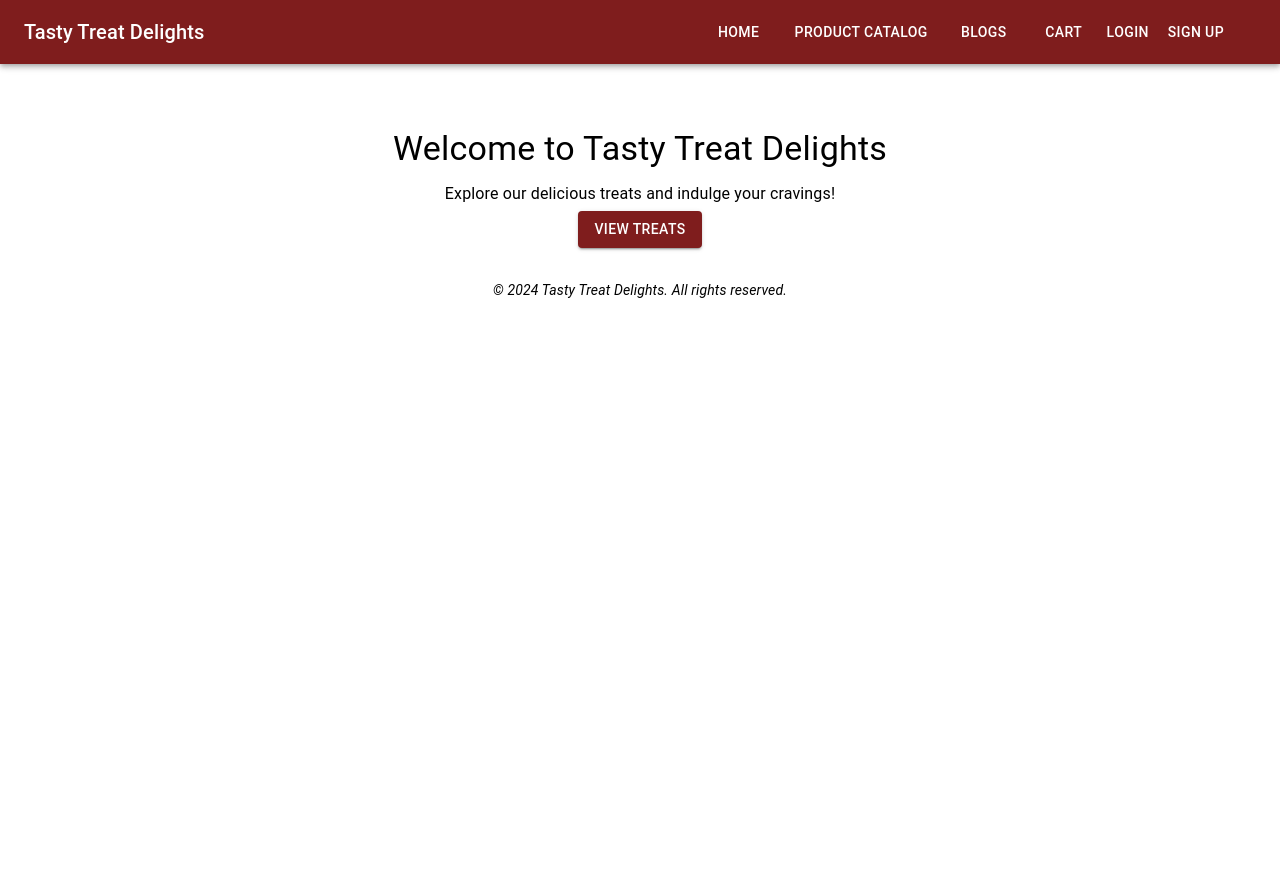
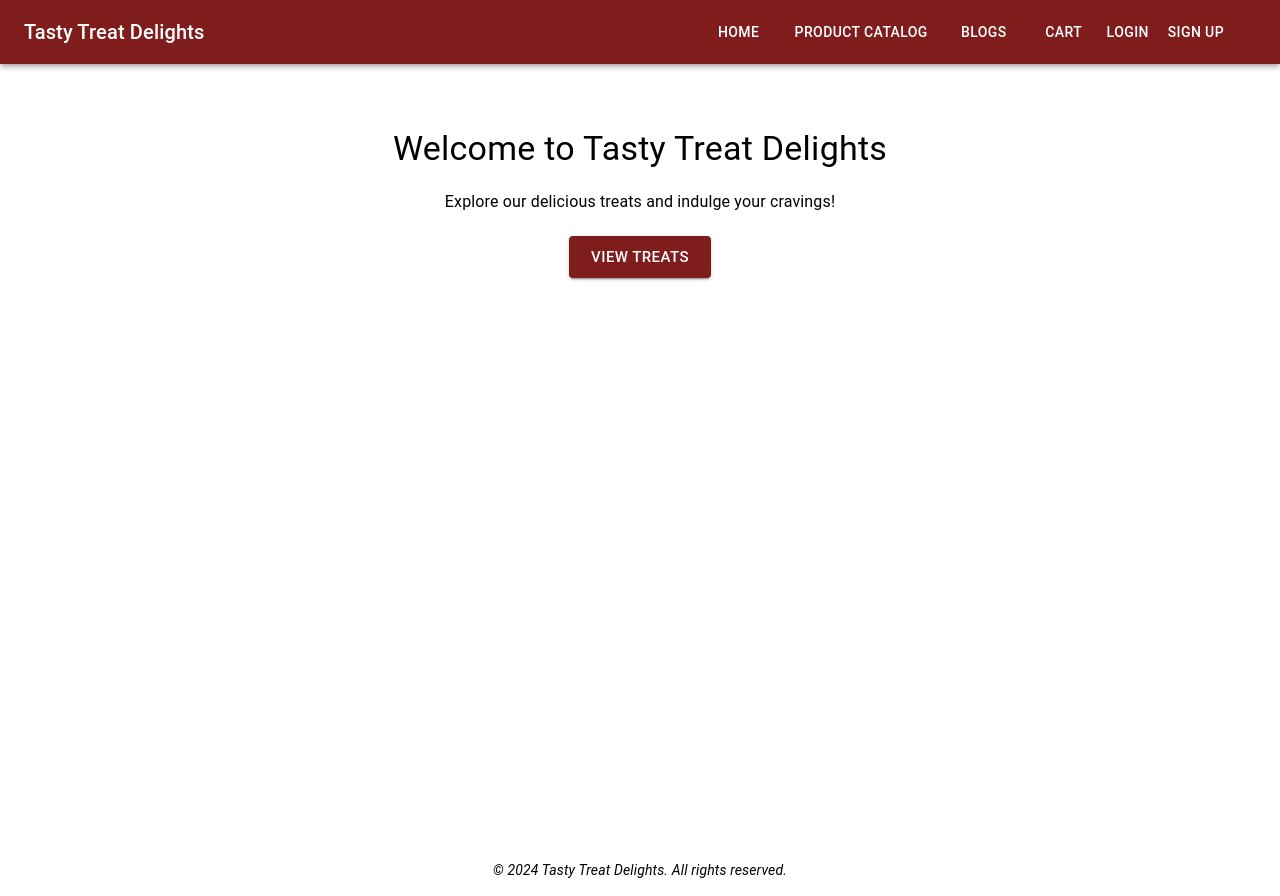
Before and after one commit to cgch19/TastyTreat-Delights-Front-End, a React (Create React App) app in the folder tastytreat-delight-front-end/: page / in a window 1280 px wide. Before the commit the page ends 800 px from the top, so only its background shows below. Built offline with nearby package versions, Linux system fonts and the light colour scheme; no server answers; a web font is replaced by a local one.

Commit message:
updated the homepage

```diff
--- a/tastytreat-delight-front-end/src/pages/Homepage.js
+++ b/tastytreat-delight-front-end/src/pages/Homepage.js
@@ -3,32 +3,41 @@ import { Link } from 'react-router-dom';
 import Button from '@mui/material/Button';
 import Box from '@mui/material/Box';
 import Typography from '@mui/material/Typography';
+import { Container } from '@mui/material';
 
 function HomePage() {
   return (
+    <Container
+      sx={{
+        minHeight: '100vh',
+        display: 'flex',
+        flexDirection: 'column',
+        justifyContent: 'space-between'
+      }}
+    >
       <Box textAlign="center" p={4}>
-      <header className='bg to-blue-400'>
+        <header>
           <Typography variant="h4" gutterBottom>
             Welcome to Tasty Treat Delights
           </Typography>
         </header>
-      <section>
+        <section style={{ marginTop: '20px' }}>
           <Typography variant="body1" gutterBottom>
             Explore our delicious treats and indulge your cravings!
           </Typography>
-
-        <Link to="/product-catalog">
-          <Button variant="contained" color="primary">
+          <Link to="/product-catalog" style={{ textDecoration: 'none' }}>
+            <Button variant="contained" color="primary" size="large" sx={{ mt: 2 }}>
               View Treats
             </Button>
           </Link>
         </section>
-      <footer>
-        <Typography variant="body2" fontStyle="italic" mt={4}>
+      </Box>
+      <Box component="footer" textAlign="center" py={2}>
+        <Typography variant="body2" fontStyle="italic">
           © 2024 Tasty Treat Delights. All rights reserved.
         </Typography>
-      </footer>
       </Box>
+    </Container>
   );
 }
 
```
Lines whose indentation alone changed are shown as unchanged.
